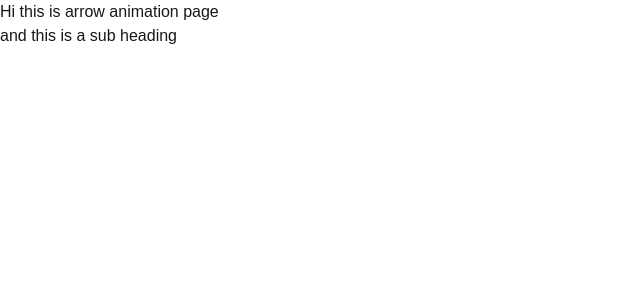
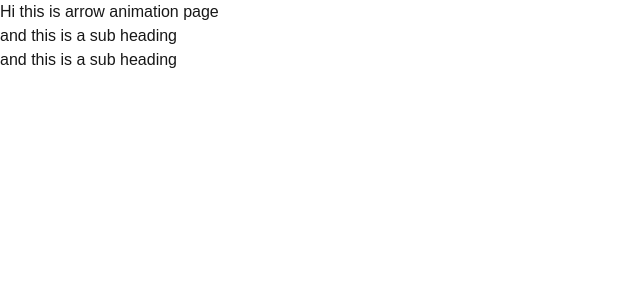
Before and after one commit to Dope-Otaku/portfolio_v4, a Next.js app in the folder portfolio_v4/: page /components/animation/ArrowAnimation in a window 1280 px wide. Shown: the top 300 px of the page, without its empty margins (0-640 px from the left). Built offline with nearby package versions, Linux system fonts and the light colour scheme.

Commit message:
maintaingin streak

```diff
--- a/portfolio_v4/src/app/components/animation/ArrowAnimation/page.js
+++ b/portfolio_v4/src/app/components/animation/ArrowAnimation/page.js
@@ -5,6 +5,7 @@ const arrowAnimation = () => {
     <div>
         <h1>Hi this is arrow animation page
             <h2>and this is a sub heading</h2>
+            <h2>and this is a sub heading</h2>
         </h1>
     </div>
   )
```
